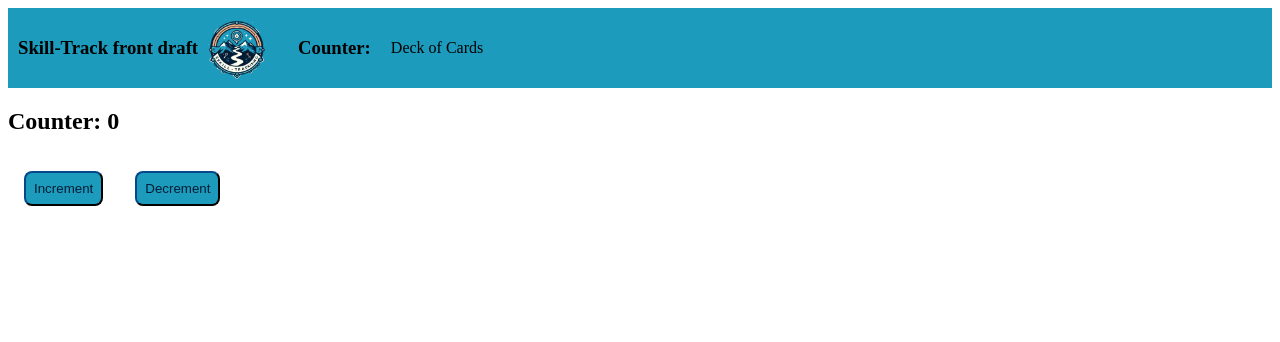
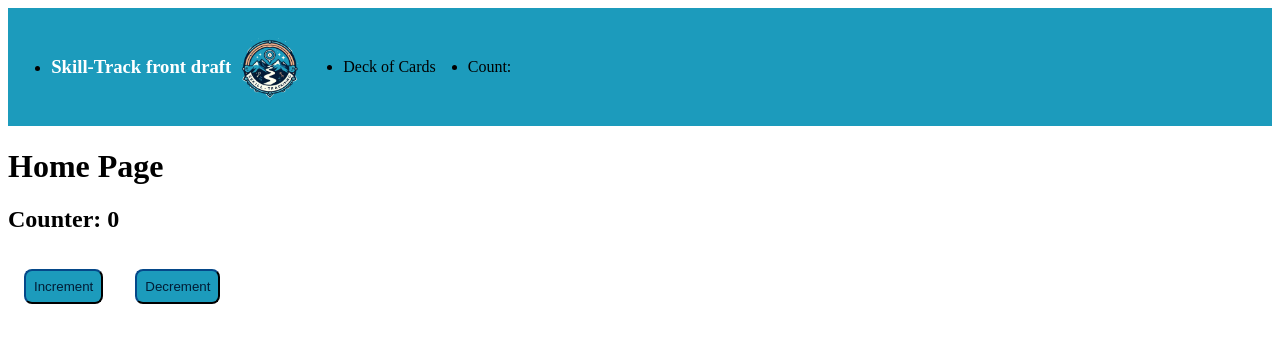
Before and after one commit to Malaguth/skill-tracking, a React (Vite) app in the folder frontend/: page / in a window 1280 px wide. Shown: the top 342 px of the page. Built offline with nearby package versions, Linux system fonts and the light colour scheme; no server answers; the HTML template or start-up script is replaced by a standard one.

Commit message:
feat: Change routes to obj based

```diff
--- a/frontend/src/App.tsx
+++ b/frontend/src/App.tsx
@@ -1,11 +1,8 @@
-import { BrowserRouter as Router } from 'react-router-dom';
 import AppRoutes from './routes';
 
 function App() {
   return (
-  <Router>
     <AppRoutes />
-  </Router>
   )
 }
 
--- a/frontend/src/features/Header/Header.styles.ts
+++ b/frontend/src/features/Header/Header.styles.ts
@@ -1,24 +1,25 @@
 import styled from 'styled-components';
-import { Link } from 'react-router-dom';
+import { NavLink } from 'react-router-dom';
 
 export const header = styled.header({
-    display: 'flex',
-    flexDirection: 'row',
+    display:'flex',
+    padding:'0.2rem',
     backgroundColor: '#1c9bbc',
-    alignItems: 'center',
-    gap: 20,
-    paddingRight: 10,
-    paddingLeft: 10
 });
 
-export const CustomLink = styled(Link)({
+export const ul = styled.ul({
+    display:'flex',
+    gap:'2rem',
+    alignItems:'center'
+});
+
+export const CustomLink = styled(NavLink)({
     display: 'flex',
     flexDirection: 'row',
     alignItems: 'center',
     textDecoration: 'none',
     color: 'inherit',
-
-    '&:visited, &:active': {
-        color: 'inherit',
+    '&.active': {
+        color: '#ffffff'
     }
 });
--- a/frontend/src/features/Header/Header.tsx
+++ b/frontend/src/features/Header/Header.tsx
@@ -1,16 +1,23 @@
 import React from 'react';
 import * as Styled from './Header.styles';
 import DefaultIcon from '../../components/ui/DefaultIcon/DefaultIcon';
+import { RoutesEnum } from '../../routes';
 
 const Header: React.FC = () => {
   return (
     <Styled.header>
-        <Styled.CustomLink to="/">
-        <h3>Skill-Track front draft</h3>
-        <DefaultIcon imagePath='skillTrackingLogoExample' size='small' />
-        </Styled.CustomLink>
-        <h3>Counter: </h3>
-        <Styled.CustomLink to="/deck-of-cards">Deck of Cards</Styled.CustomLink>
+        <nav>
+          <Styled.ul>
+            <li>
+              <Styled.CustomLink to={RoutesEnum.HOME} end>
+                <h3>Skill-Track front draft</h3>
+                <DefaultIcon imagePath='skillTrackingLogoExample' size='small' />
+              </Styled.CustomLink>
+            </li>
+            <li><Styled.CustomLink to={RoutesEnum.DECK}>Deck of Cards</Styled.CustomLink></li>
+            <li>Count:</li>
+          </Styled.ul>
+        </nav>
     </Styled.header>
   );
 };
--- /dev/null
+++ b/frontend/src/features/MainNavigation/MainNavigation.tsx
@@ -0,0 +1,16 @@
+import React from 'react';
+import Header from '../Header/Header';
+import { Outlet } from 'react-router-dom';
+
+const MainNavigation: React.FC = () => {
+  return (
+    <>
+    <Header/>
+    <main>
+        <Outlet/>
+    </main>
+    </>
+  );
+};
+
+export default MainNavigation;
--- /dev/null
+++ b/frontend/src/pages/DecksPage/DecksPage.tsx
@@ -0,0 +1,13 @@
+import React from 'react';
+import DeckOfCards from '../../features/DeckOfCards/DeckOfCards';
+
+const DecksPage: React.FC = () => {
+  return (
+    <div>
+      <h1>Decks Page</h1>
+      <DeckOfCards/>
+    </div>
+  );
+};
+
+export default DecksPage;
--- a/frontend/src/pages/HomePage/HomePage.tsx
+++ b/frontend/src/pages/HomePage/HomePage.tsx
@@ -1,11 +1,10 @@
 import React from 'react';
 import Counter from '../../features/Counter/Counter';
-import Header from '../../features/Header/Header';
 
 const HomePage: React.FC = () => {
   return (
     <div>
-      <Header/>
+      <h1>Home Page</h1>
       <Counter />
     </div>
   );
--- a/frontend/src/routes.tsx
+++ b/frontend/src/routes.tsx
@@ -1,13 +1,27 @@
-import { Route, Routes } from 'react-router-dom';
+import { createBrowserRouter, RouterProvider } from 'react-router-dom';
 import HomePage from './pages/HomePage/HomePage';
-import CardPage from './pages/CardPage/CardPage';
+import DecksPage from './pages/DecksPage/DecksPage';
+import MainNavigation from './features/MainNavigation/MainNavigation';
+
+export enum RoutesEnum {
+  ROOT = "/",
+  HOME = "",
+  DECK = "deck-of-cards"
+}
+
+const router = createBrowserRouter([
+  {
+    path:RoutesEnum.ROOT,
+    element:<MainNavigation/>,
+    children:[
+    {index: true, element:<HomePage/>},
+    {path:RoutesEnum.DECK, element: <DecksPage/>}
+  ]},
+])
 
 const AppRoutes: React.FC = () => {
   return (
-    <Routes>
-      <Route path="/" element={<HomePage />} />
-      <Route path="/deck-of-cards" element={<CardPage />}/>
-    </Routes>
+    <RouterProvider router={router} />
   );
 };
 
```
